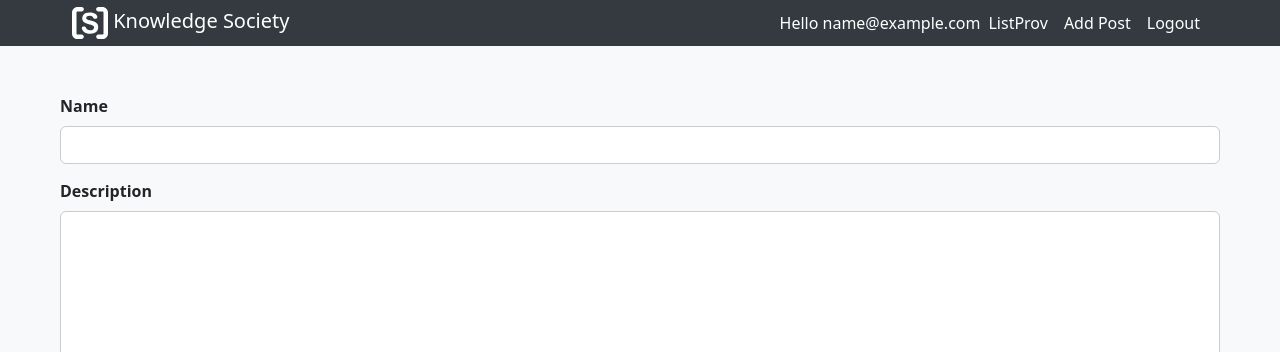
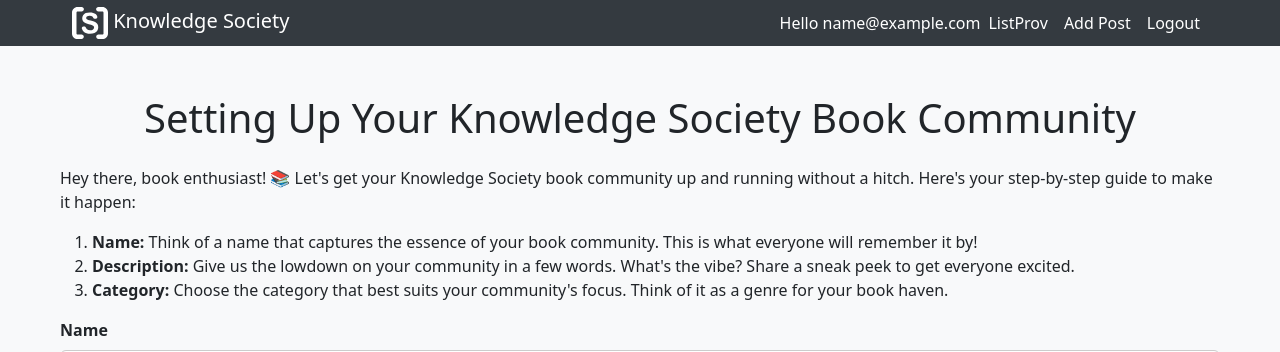
Before and after one commit to David-Angel-M/knowledge-society-front, a React (Create React App) app: page /provider/posts in a window 1280 px wide. Shown: the top 352 px of the page. Built offline with nearby package versions, Linux system fonts and the light colour scheme; no server answers; sample sign-in values are in the browser's storage.

Commit message:
Improve the ux

```diff
--- a/src/pages/PostDetProv.js
+++ b/src/pages/PostDetProv.js
@@ -78,6 +78,14 @@
   };
 
   return (
+    <div>
+    <h1 className="text-center mb-4">Setting Up Your Knowledge Society Book Community</h1>
+    <p>Hey there, book enthusiast! 📚 Let's get your Knowledge Society book community up and running without a hitch. Here's your step-by-step guide to make it happen:</p>
+    <ol>
+        <li><strong>Name:</strong> Think of a name that captures the essence of your book community. This is what everyone will remember it by!</li>
+        <li><strong>Description:</strong> Give us the lowdown on your community in a few words. What's the vibe? Share a sneak peek to get everyone excited.</li>
+        <li><strong>Category:</strong> Choose the category that best suits your community's focus. Think of it as a genre for your book haven.</li>
+    </ol>
       <form onSubmit={handleSubmit}>
         <label className="form-label semi-bold">Name</label>
         <input
@@ -118,6 +126,7 @@
           </a>
         </div>
       </form>
+    </div>
   );
 };
 
```
Lines whose indentation alone changed are shown as unchanged.
